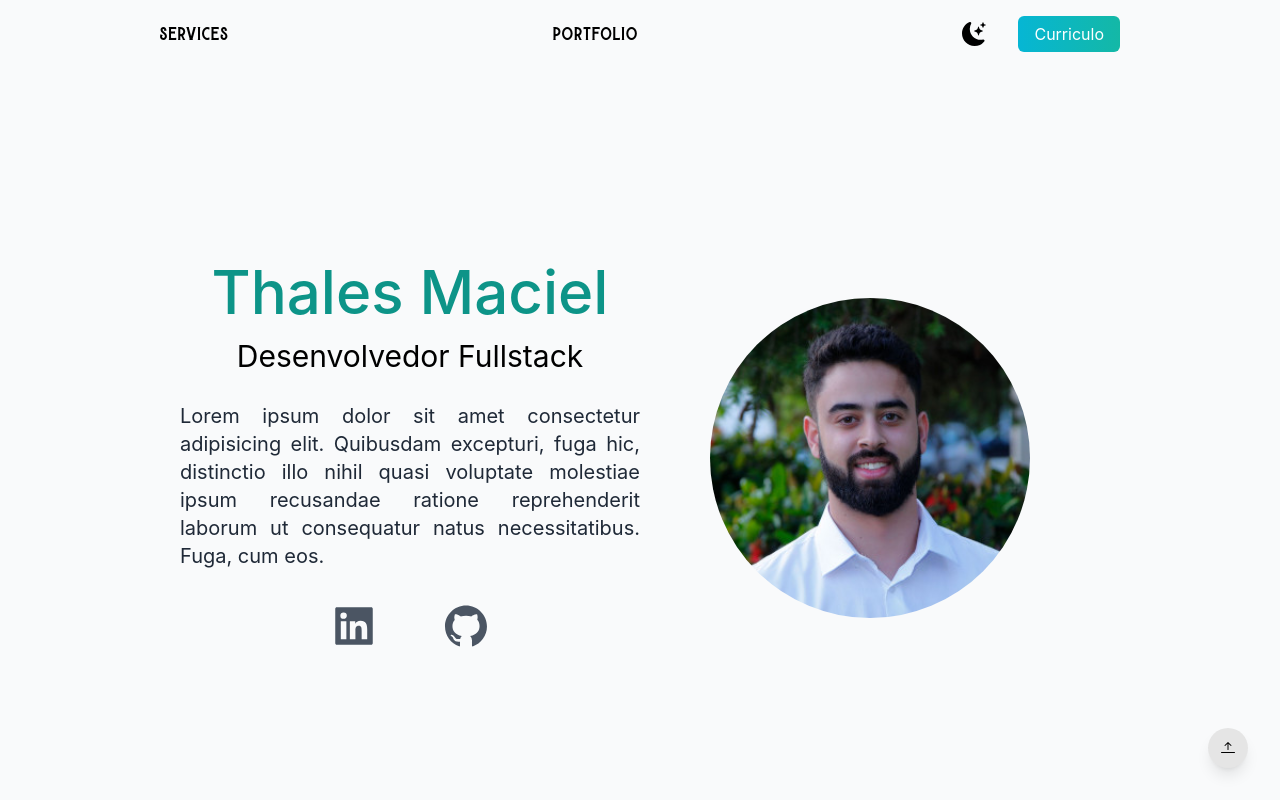
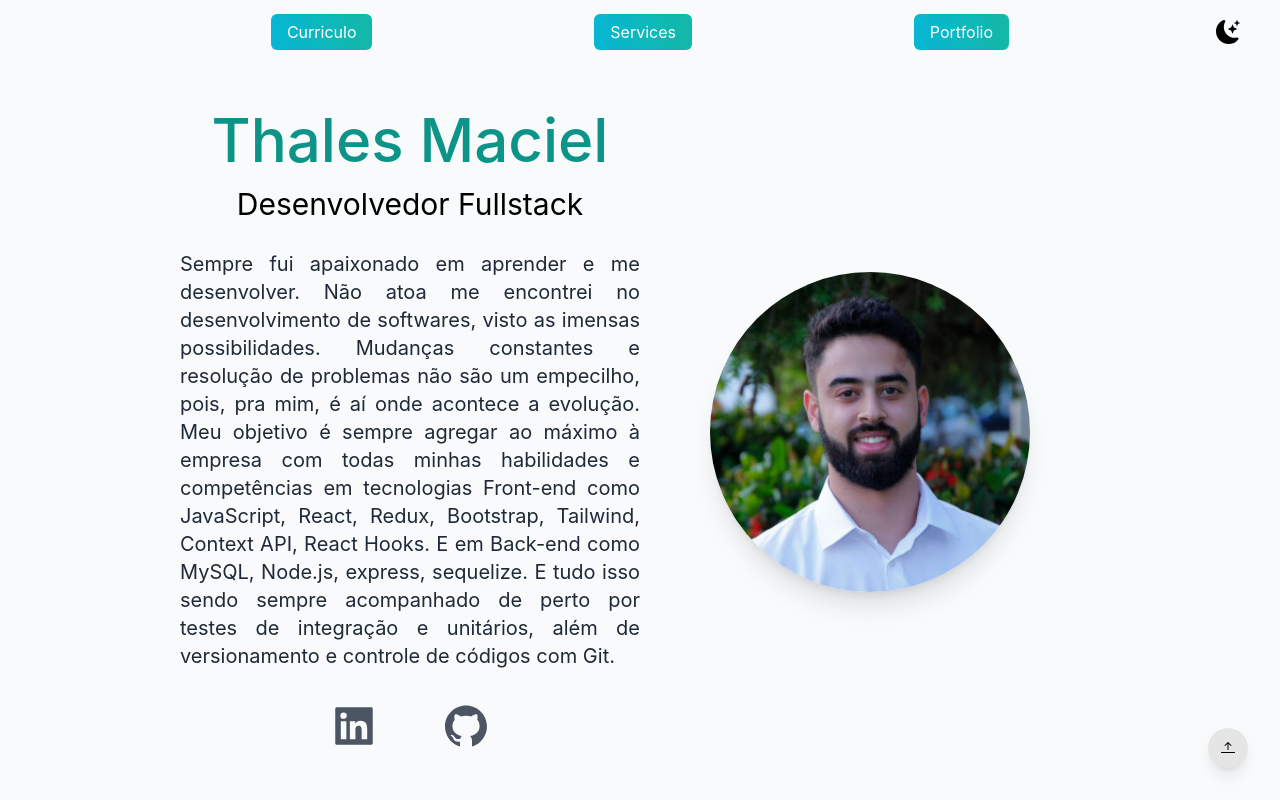
Before and after one commit to thalesmsm/portfolio, a Next.js app: page / in a window 1280 px wide. Shown: the top 800 px of the page. Built offline with nearby package versions, Linux system fonts and the light colour scheme.

Commit message:
modifica nav

```diff
--- a/components/LinguagensCard.jsx
+++ b/components/LinguagensCard.jsx
@@ -2,7 +2,7 @@ import Image from "next/image";
 
 function Card({src}) {
   return (
-    <div className='flex flex-col items-center text-center shadow-lg p-10 rounded-xl basis-1/4 flex-1 lg:w-64 dark:bg-gray-200'>
+    <div className='flex flex-col items-center text-center shadow-lg p-10 rounded-xl mt-10 basis-1/4 flex-1 lg:w-64 dark:bg-gray-200'>
       <Image src={src} alt='design' width={100} height={100}/>
       <h3 className='text-lg font-medium pt-8 pb-2'>JavaScript</h3>
       <p className='py-2'>
--- a/pages/index.js
+++ b/pages/index.js
@@ -23,15 +23,19 @@ export default function Home() {
       <main className='bg-gray-50 px-10  md:px-20 lg:px-40 dark:bg-gray-900'>
         <section className='min-h-screen lg:flex lg:flex-col lg:justify-between'>
           <a className='absolute' name="topo"></a>
-          <nav className='py-5 mb-12 flex justify-between'>
-            <h1 className='text-xl font-burtons dark:text-gray-200'>
-              <a href="#services">services</a>
-            </h1>
-            <h1 className='text-xl font-burtons dark:text-gray-200'>
-              <a href="#portfolio">portfolio</a>
-            </h1>
-            <ul className='flex items-center'>
+          <nav className='py-5'>
+            <ul className='flex justify-around items-center'>
               <li>
+                <a className='bg-gradient-to-r from-cyan-500 to-teal-500 text-white px-4 py-2 rounded-md' href="#">Curriculo</a>
+              </li>
+              <li>
+                <a className='bg-gradient-to-r from-cyan-500 to-teal-500 text-white px-4 py-2 rounded-md' href="#services">Services</a>
+              </li>
+              <li>
+                <a className='bg-gradient-to-r from-cyan-500 to-teal-500 text-white px-4 py-2 rounded-md' href="#portfolio">Portfolio</a>
+              </li>
+            </ul>
+              <div className='w-10 h-10 flex justify-center items-center absolute z-0 right-8 top-3'>
                 {!darkMode ?
                 <BsFillMoonStarsFill
                   onClick={() => setDarkMode(true)}
@@ -42,11 +46,7 @@ export default function Home() {
                   className='cursor-pointer text-2xl text-yellow-300'
                 />
                 }
-              </li>
-              <li>
-                <a className='bg-gradient-to-r from-cyan-500 to-teal-500 text-white px-4 py-2 rounded-md ml-8' href="#">Curriculo</a>
-              </li>
-            </ul>
+              </div>
           </nav>
           <div className='text-center p-5 lg:flex lg:items-center lg:justify-between'>
             <div className='lg:w-1/2'>
@@ -57,7 +57,9 @@ export default function Home() {
                 Desenvolvedor Fullstack
               </h3>
               <p className='text-md text-justify py-5 leading-8 text-gray-800 md:text-xl max-w-3xl mx-auto dark:text-gray-200'>
-                Lorem ipsum dolor sit amet consectetur adipisicing elit. Quibusdam excepturi, fuga hic, distinctio illo nihil quasi voluptate molestiae ipsum recusandae ratione reprehenderit laborum ut consequatur natus necessitatibus. Fuga, cum eos.
+              Sempre fui apaixonado em aprender e me desenvolver. Não atoa me encontrei no desenvolvimento de softwares, visto as imensas possibilidades. Mudanças constantes e resolução de problemas não são um empecilho, pois, pra mim, é aí onde acontece a evolução.
+              Meu objetivo é sempre agregar ao máximo à empresa com todas minhas habilidades e competências em tecnologias Front-end como JavaScript, React, Redux, Bootstrap, Tailwind, Context API, React Hooks. E em Back-end como MySQL, Node.js, express, sequelize.
+              E tudo isso sendo sempre acompanhado de perto por testes de integração e unitários, além de versionamento e controle de códigos com Git.
               </p>
               <div className='text-5xl flex justify-center gap-16 py-3 text-gray-600 dark:text-gray-200'>
                 <a href="https://www.linkedin.com/in/thalesmsm/" target="_blank" rel="noreferrer">
@@ -69,7 +71,7 @@ export default function Home() {
 
               </div>
             </div>
-            <div className='relative mx-auto rounded-full w-80 h-80 overflow-hidden md:h-80 md:w-80'>
+            <div className='relative mx-auto rounded-full w-80 h-80 overflow-hidden shadow-xl md:h-80 md:w-80'>
               <Image src={deved} alt='deved' layout='fill' objectFit='cover'/>
             </div>
           </div>
```
